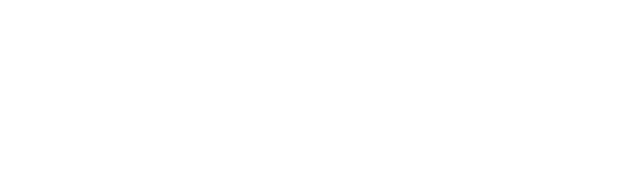
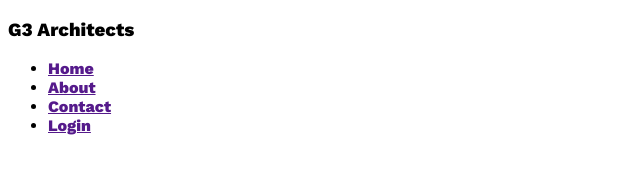
Before and after one commit to ahamedraju1/g3-architect-websites, a plain HTML site: page index.html in a window 1280 px wide. Shown: the whole page, without its empty margins (0-640 px from the left). Drawn offline with nearby package versions, Linux system fonts and the light colour scheme.

Commit message:
setup google font work sans

```diff
--- a/index.html
+++ b/index.html
@@ -10,7 +10,15 @@
 
 <body>
     <header>
-
+        <h3>G3 Architects</h3>
+        <nav>
+            <ul>
+                <li><a href="">Home</a></li>
+                <li><a href="">About</a></li>
+                <li><a href="">Contact</a></li>
+                <li><a href="">Login</a></li>
+            </ul>
+        </nav>
     </header>
     <main>
 
--- a/styles/architect.css
+++ b/styles/architect.css
@@ -0,0 +1,9 @@
+/* work sans from google */
+@import url('https://fonts.googleapis.com/css2?family=Open+Sans:ital,wght@0,800;1,800&family=Work+Sans:ital,wght@0,800;1,800&display=swap');
+
+*{
+  font-family: "Work Sans", sans-serif;
+  font-optical-sizing: auto;
+  font-weight: 800;
+  font-style: normal;
+}
```
